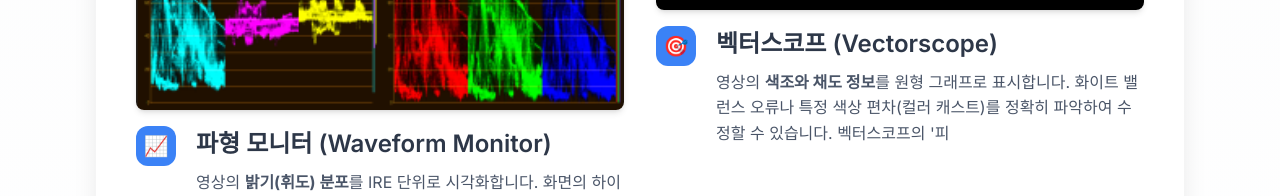
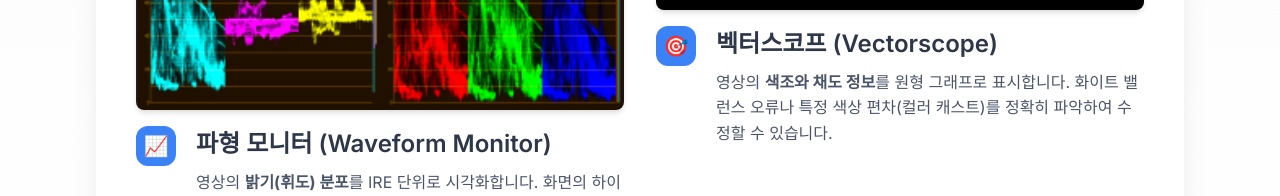
Before and after one commit to matthewkim129/-, a plain HTML site: page index.html in a window 1280 px wide. Shown: the part 3347-3543 px from the top of the page. Drawn offline with nearby package versions, Linux system fonts and the light colour scheme.

Commit message:
Update index.html

```diff
--- a/index.html
+++ b/index.html
@@ -105,4 +105,4 @@
                             <div class="feature-icon">🎯</div>
                             <div>
                                 <h4 class="feature-heading">벡터스코프 (Vectorscope)</h4>
-                                <p class="feature-description">영상의 <strong>색조와 채도 정보</strong>를 원형 그래프로 표시합니다. 화이트 밸런스 오류나 특정 색상 편차(컬러 캐스트)를 정확히 파악하여 수정할 수 있습니다. 벡터스코프의 '피
+                                <p class="feature-description">영상의 <strong>색조와 채도 정보</strong>를 원형 그래프로 표시합니다. 화이트 밸런스 오류나 특정 색상 편차(컬러 캐스트)를 정확히 파악하여 수정할 수 있습니다.
```
